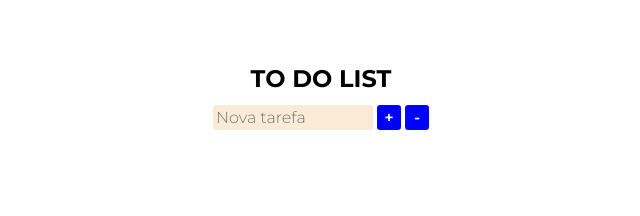
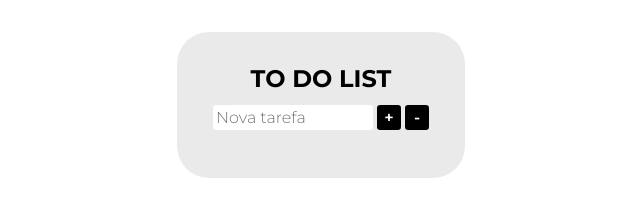
Before and after one commit to anakaza/EBAC, a plain HTML site: page index.html in a window 1280 px wide. Shown: the whole page, without its empty margins (319-959 px from the left). Drawn offline with nearby package versions, Linux system fonts and the light colour scheme.

Commit message:
add unidade visual

```diff
--- a/index.html
+++ b/index.html
@@ -17,14 +17,11 @@
         <input type="text" id="nova-tarefa" placeholder="Nova tarefa">
         <button type="submit" id="btn-adicionar">+</button>
         <button type="reset" id="btn-desfazer">-</button>
+        <ul id="lista-tarefa">
+        </ul>
     </form>
 </div>
 
-<div class="container">
-
-    <ul id="lista-tarefa">
-    </ul>
-</div>
 
 
     <script src="https://code.jquery.com/jquery-3.7.1.min.js"></script>
--- a/main.css
+++ b/main.css
@@ -7,10 +7,12 @@
 
 .container{
     display: flex;
-    max-width: 100%;
-    width: 30em;
-    margin: 0 auto;
-    justify-content: center;
+    max-width: 18em;
+    width: 100%;
+    background-color: rgba(0, 0, 0, 0.082);
+    padding: 2em;
+    margin: 2em auto 0 auto;
+    border-radius: 2em;
 }
 
 h2{
@@ -19,11 +21,10 @@ h2{
     text-transform: uppercase;
 }
 form{
-    padding: 1em;
-    margin-top: 3em;
+    margin: 0 auto;
 }
 input{
-    background-color: antiquewhite;
+    background-color: rgb(255, 255, 255);
     width: 10em;
 }
 input, button{
@@ -34,23 +35,18 @@ input, button{
 }
 button{
     cursor: pointer;
-    background-color: blue;
-    color: aliceblue;
+    background-color: rgb(0, 0, 0);
+    color: rgb(255, 255, 255);
     font-weight: 600;
     width: 1.5em;
 }
-#btn-adicionar:hover{
-    background-color: rgb(255, 0, 0);
-    color: black;
-}
-#btn-desfazer:hover{
-    background-color: blueviolet;
-    color: rgb(0, 0, 0);
+#btn-adicionar:hover,#btn-desfazer:hover{
+    background-color: rgba(0, 0, 0, 0.733);
+
 }
 
-.container2{
-    max-height: 10em;
-    padding: 1em;
+#lista-tarefa{
+    margin-top: 1em;
 }
 ul{
     display: center;
@@ -72,11 +68,11 @@ li:hover{
     opacity: 0.5;
     font-weight: 100;
 }
+
 .concluido{
     opacity: 0.5;
     text-decoration: line-through;
 }
-
 .fazer{
     opacity: 1;
 }
```
